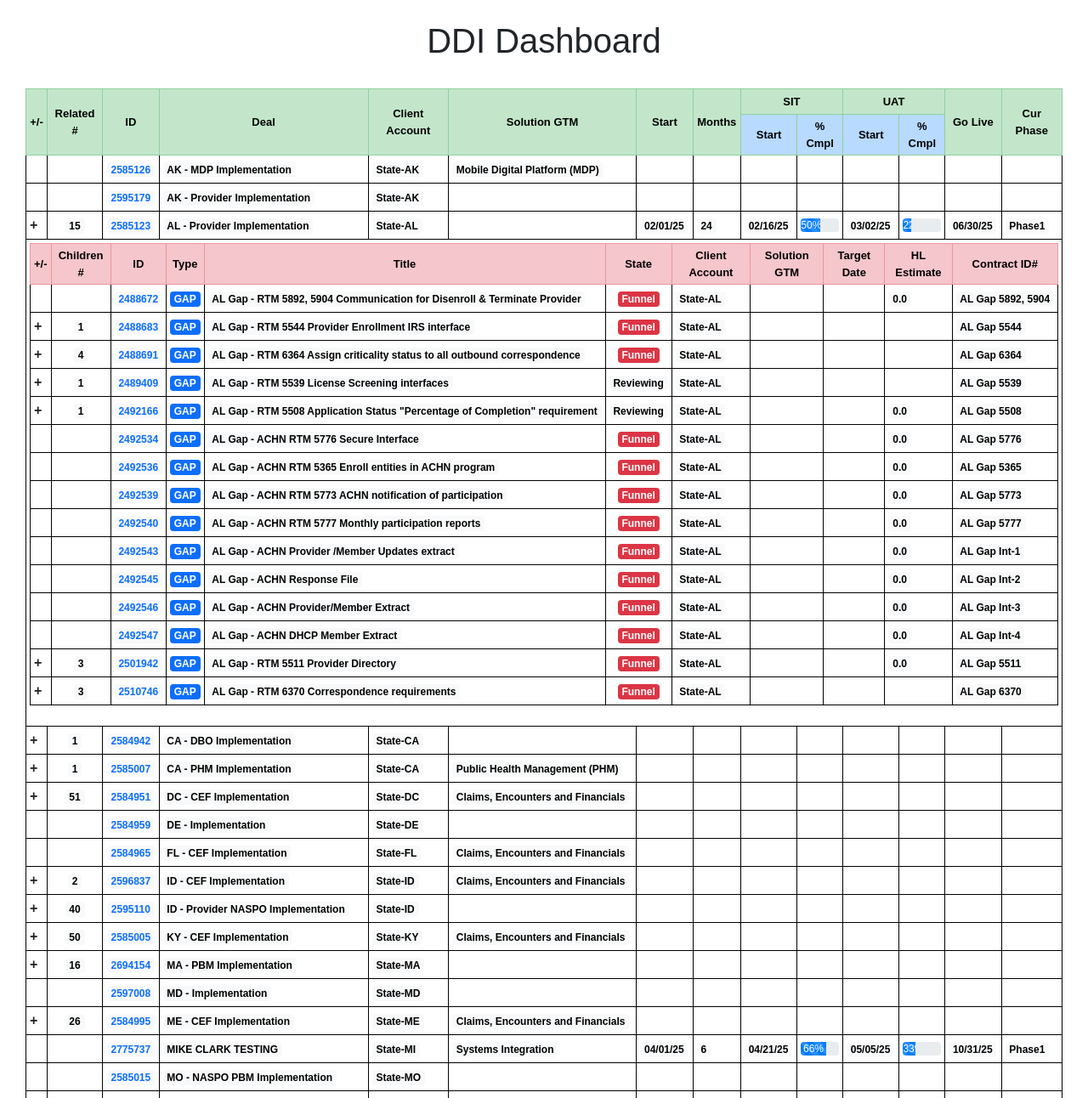
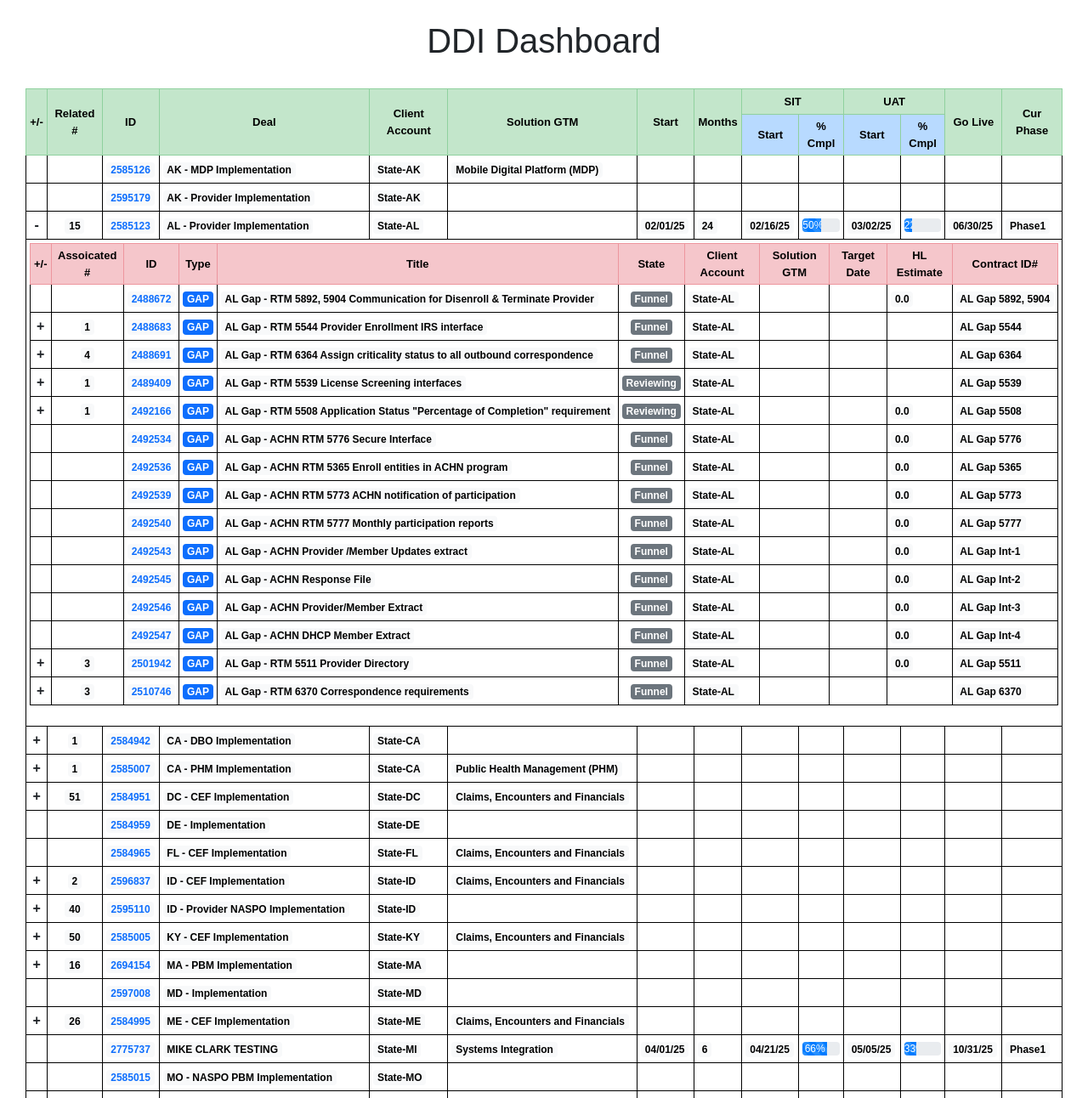
Before and after one commit to mclarkGW/ddiproject, a Django app: page /ddiprofile/dashboard/ in a window 1280 px wide, after a click that opens the changed part. Shown: the part 56-1348 px from the top of the page at 85% size. Run offline with Django 5.2, Linux system fonts and the light colour scheme; data comes from the database, SQL or seed files in the repository; some libraries are stand-ins or nearby versions.

Commit message:
Making small adjustments

```diff
--- a/ddiprofile/templates/dashboard.html
+++ b/ddiprofile/templates/dashboard.html
@@ -45,15 +45,15 @@
         }
     </style>
     <script>
-        function toggleRow(rowId) {
+        function toggleRow(rowId, toggleId) {
             var row = document.getElementById(rowId);
-            var expandBtn = document.getElementById('expand-btn-' + rowId);
+            var expandBtn = document.getElementById(toggleId);
             if (row.classList.contains('hidden')) {
-                row.classList.remove('hidden');
-                expandBtn.innerHTML = '-';
+                row.classList.remove('hidden'); // Show the row
+                expandBtn.innerHTML = '-';      // Update the button to "-"
             } else {
-                row.classList.add('hidden');
-                expandBtn.innerHTML = '+';
+                row.classList.add('hidden');    // Hide the row
+                expandBtn.innerHTML = '+';      // Update the button to "+"
             }
         }
     </script>
@@ -79,16 +79,16 @@
                     <th rowspan="2">Cur Phase</th>
                 </tr>
                 <tr>
-                    <th class="table-primary text-center">Start</th>
-                    <th class="table-primary text-center">% Cmpl</th>
-                    <th class="table-primary text-center">Start</th>
-                    <th class="table-primary text-center">% Cmpl</th>
+                    <th class="table-primary">Start</th>
+                    <th class="table-primary">% Cmpl</th>
+                    <th class="table-primary">Start</th>
+                    <th class="table-primary">% Cmpl</th>
                 </tr>
             </thead>
             <tbody>
                 {% for initiative in initiatives %}
                 <tr>
-                    <td class="expand-btn" id="expand-btn-initiative-{{ initiative.id }}" onclick="toggleRow('changerequests-{{ initiative.id }}')">
+                    <td class="expand-btn text-center" id="expand-btn-initiative-{{ initiative.id }}" onclick="toggleRow('changerequests-{{ initiative.id }}', 'expand-btn-initiative-{{ initiative.id }}')">
                         {% if initiative.change_requests.all %}
                             +
                         {% else %}
@@ -133,7 +133,7 @@
                             <thead style="position: sticky; top: 0; z-index: 1000" class="table-danger text-center">
                                 <tr>
                                     <th>+/-</th>
-                                    <th>Children #</th>
+                                    <th>Assoicated #</th>
                                     <th>ID</th>
                                     <th>Type</th>
                                     <th>Title</th>
@@ -148,7 +148,7 @@
                             <tbody>
                                 {% for change_request in initiative.change_requests.all %}
                                 <tr>
-                                    <td class="expand-btn" id="expand-btn-cr-{{ change_request.id }}" onclick="toggleRow('features-{{ change_request.id }}')">
+                                    <td class="expand-btn text-center" id="expand-btn-cr-{{ change_request.id }}" onclick="toggleRow('features-{{ change_request.id }}', 'expand-btn-cr-{{ change_request.id }}')">
                                         {% if change_request.features.all %}
                                             +
                                         {% else %}
@@ -177,12 +177,14 @@
                                     <td><span class="badge text-bg-light">{{ change_request.title }}</span></td>
                                     <td class="text-center">
                                         <span class="badge
-                                            {% if change_request.state == 'Funnel' %}text-bg-danger
+                                            {% if change_request.state == 'Funnel' %}text-bg-secondary
+                                            {% elif change_request.state == 'Reviewing' %}text-bg-secondary
+                                            {% elif change_request.state == 'Analyzing' %}text-bg-secondary
+                                            {% elif change_request.state == 'Backlog' %}text-bg-info
+                                            {% elif change_request.state == 'Committed' %}text-bg-info
+                                            {% elif change_request.state == 'In Progress' %}text-bg-warning
+                                            {% elif change_request.state == 'BLOCKED' %}text-bg-danger
                                             {% elif change_request.state == 'Done' %}text-bg-primary
-                                            {% elif change_request.state == 'In Progress' %}text-bg-warning
-                                            {% elif change_request.state == 'Reviewing' %}text-bg-light
-                                            {% elif change_request.state == 'Analyzing' %}text-bg-info
-                                            {% elif change_request.state == 'Committed' %}text-bg-success
                                             {% else %}text-bg-light
                                             {% endif %}
                                             ">{{ change_request.state }}
@@ -209,14 +211,14 @@
                                                     <th>Module</th>
                                                     <th>Start Date</th>
                                                     <th>Target Date</th>
-                                                    <th>Area Path</th>
+                                                    <th>HL Estimate</th>
                                                     <th>Iteration Path</th>
                                                 </tr>
                                             </thead>
                                             <tbody>
                                                 {% for feature in change_request.features.all %}
                                                 <tr>
-                                                    <td class="expand-btn" id="expand-btn-feature-{{ feature.id }}" onclick="toggleRow('userstories-{{ feature.id }}')">
+                                                    <td class="expand-btn text-center" id="expand-btn-feature-{{ feature.id }}" onclick="toggleRow('userstories-{{ feature.id }}', 'expand-btn-feature-{{ feature.id }}')">
                                                         {% if feature.user_stories.all %}
                                                             +
                                                         {% else %}
@@ -236,11 +238,25 @@
                                                         </span>
                                                     </td>
                                                     <td><span class="badge text-bg-light">{{ feature.title }}</span></td>
-                                                    <td><span class="badge text-bg-light">{{ feature.state }}</span></td>
+                                                    <td class="text-center">
+                                                        <span class="badge
+                                                            {% if feature.state == 'Funnel' %}text-bg-secondary
+                                                            {% elif feature.state == 'Reviewing' %}text-bg-secondary
+                                                            {% elif feature.state == 'Analyzing' %}text-bg-secondary
+                                                            {% elif feature.state == 'Backlog' %}text-bg-info
+                                                            {% elif feature.state == 'Committed' %}text-bg-info
+                                                            {% elif feature.state == 'In Progress' %}text-bg-warning
+                                                            {% elif feature.state == 'BLOCKED' %}text-bg-danger
+                                                            {% elif feature.state == 'Done' %}text-bg-primary
+                                                            {% else %}text-bg-light
+                                                            {% endif %}
+                                                            ">{{ feature.state }}
+                                                        </span>
+                                                    </td>
                                                     <td><span class="badge text-bg-light">{{ feature.tt_initiative }}</span></td>
                                                     <td><span class="badge text-bg-light">{{ feature.startdate|date:"m/d/y"|default:"" }}</span></td>
                                                     <td><span class="badge text-bg-light">{{ feature.targetdate|date:"m/d/y"|default:"" }}</span></td>
-                                                    <td><span class="badge text-bg-light">{{ feature.areapath }}</span></td>
+                                                    <td><span class="badge text-bg-light">{{ feature.highlevelestimate }}</span></td>
                                                     <td><span class="badge text-bg-light">{{ feature.iterationpath }}</span></td>
                                                 </tr>
                                                 {% if feature.user_stories.all %}
@@ -253,7 +269,6 @@
                                                                     <th>User Story Title</th>
                                                                     <th>State</th>
                                                                     <th>Story Points</th>
-                                                                    <th>Area Path</th>
                                                                     <th>Iteration Path</th>
                                                                 </tr>
                                                             </thead>
@@ -265,9 +280,21 @@
                                                                         </span>
                                                                     </td>
                                                                     <td><span class="badge text-bg-light">{{ user_story.title }}</span></td>
-                                                                    <td><span class="badge text-bg-light">{{ user_story.state }}</span></td>
+                                                                    <td class="text-center">
+                                                                        <span class="badge
+                                                                            {% if user_story.state == 'New' %}text-bg-secondary
+                                                                            {% elif user_story.state == 'Backlog' %}text-bg-info
+                                                                            {% elif user_story.state == 'Ready' %}text-bg-info
+                                                                            {% elif user_story.state == 'In Progress' %}text-bg-warning
+                                                                            {% elif user_story.state == 'Test' %}text-bg-info
+                                                                            {% elif user_story.state == 'BLOCKED' %}text-bg-danger
+                                                                            {% elif user_story.state == 'Done' %}text-bg-primary
+                                                                            {% else %}text-bg-light
+                                                                            {% endif %}
+                                                                            ">{{ user_story.state }}
+                                                                        </span>
+                                                                    </td>
                                                                     <td><span class="badge text-bg-light">{{ user_story.storypoints }}</span></td>
-                                                                    <td><span class="badge text-bg-light">{{ user_story.areapath }}</span></td>
                                                                     <td><span class="badge text-bg-light">{{ user_story.iterationpath }}</span></td>
                                                                 </tr>
                                                                 {% endfor %}
```
